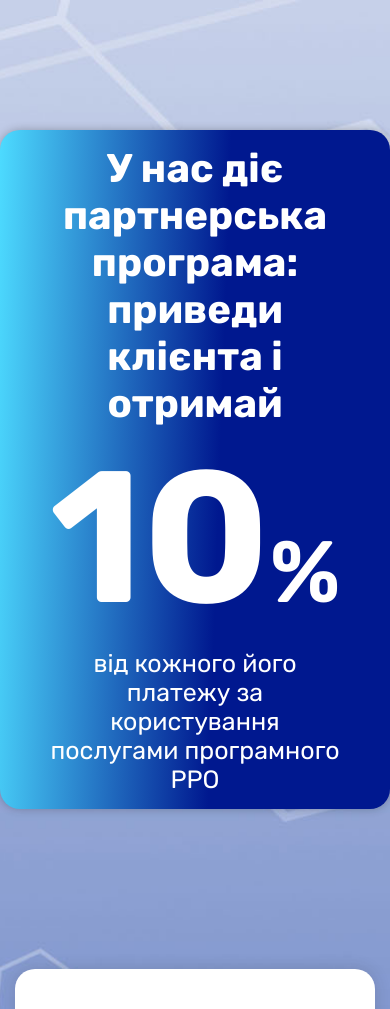
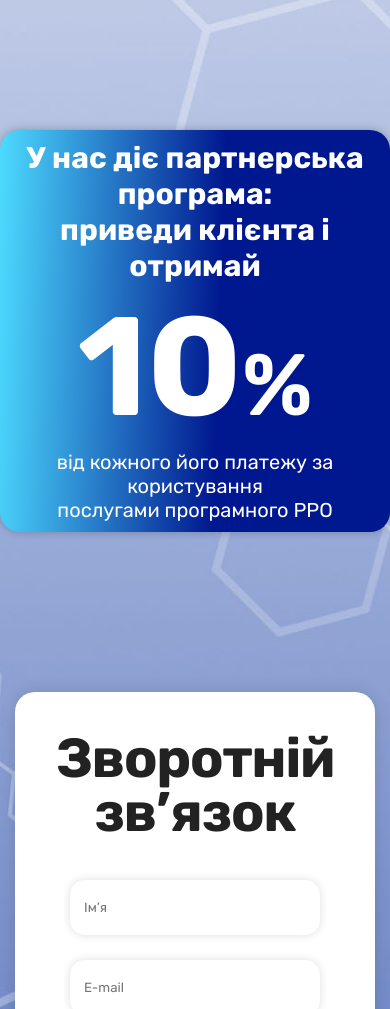
Before and after one commit to A6pAkal7a6pA/payfiscal, a plain HTML site: page index.html in a window 390 px wide. Shown: the part 6420-7429 px from the top of the page. Drawn offline with nearby package versions, Linux system fonts and the light colour scheme.

Commit message:
make responsive

```diff
--- a/scss/style.scss
+++ b/scss/style.scss
@@ -1039,9 +1039,7 @@ a {
   .order__item-3 {
     right: 9%;
   }
-  .download {
-    margin-bottom: 500px;
-  }
+
 }
 
 @media (max-width: 961px) {
@@ -1081,6 +1079,19 @@ a {
 @media (max-width: 768px) {
   .download {
     margin-bottom: 200px;
+  }
+  .sale__title {
+    font-size: 30px;
+  }
+  .sale__item {
+    font-size: 140px;
+  }
+  .sale__item span {
+
+  }
+
+  .sale__subtitle {
+    font-size: 20px;
   }
 }
 
@@ -1228,6 +1239,9 @@ a {
     font-size: 20px;
     width: 100%;
   }
+  .sale__body {
+    padding: 10px 20px;
+  }
 }
 
 @media (max-width: 472px) {
```
Also changed, not shown: css/style.css.
